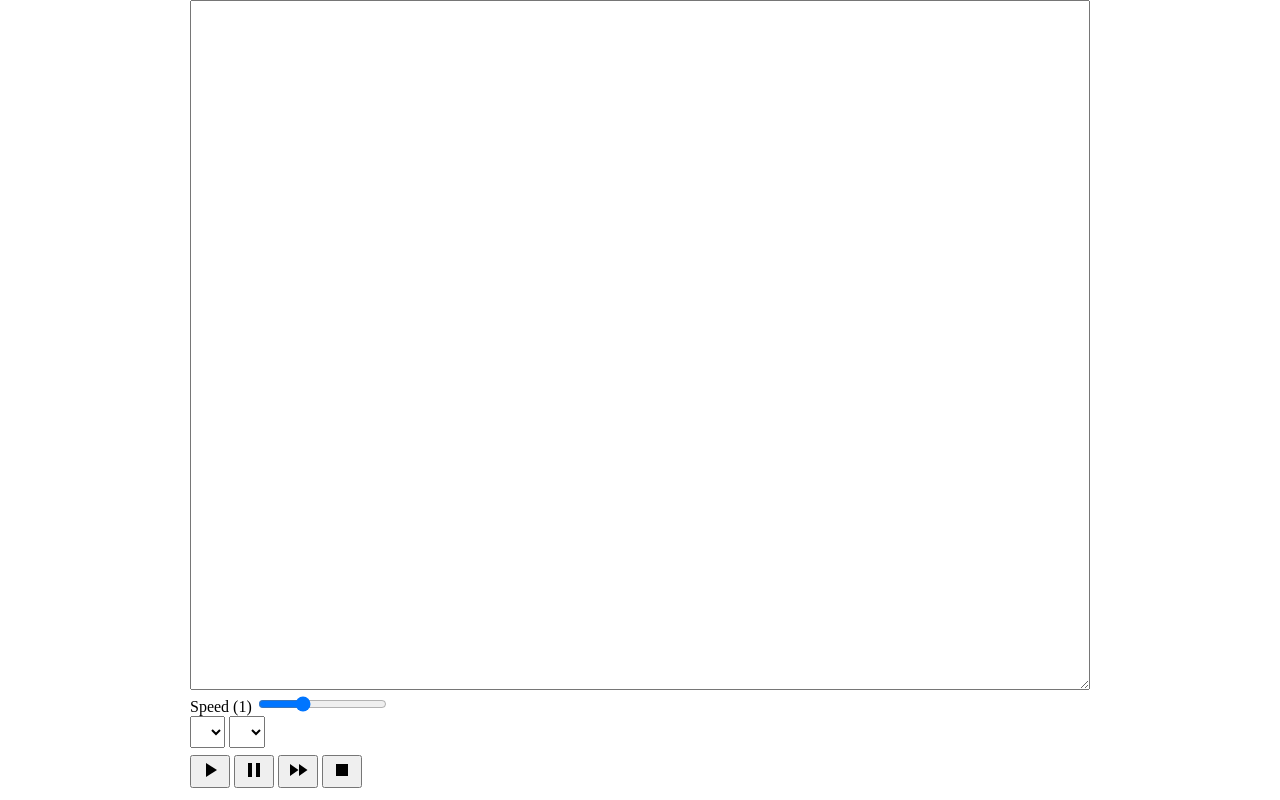
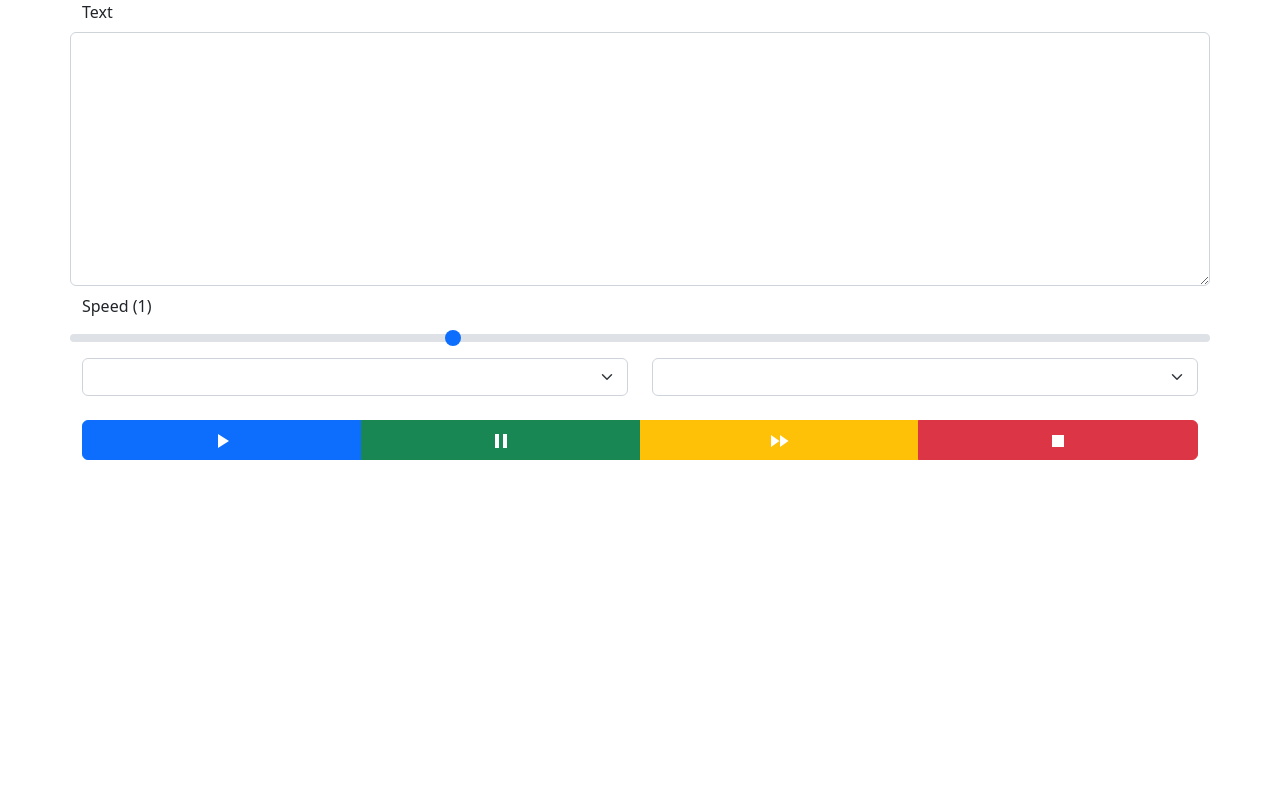
Before and after one commit to zuhairtaha/testing-pages, a website: page speech/index.html in a window 1280 px wide. Drawn offline with nearby package versions, Linux system fonts and the light colour scheme.

Commit message:
Use bootstrap

```diff
--- a/speech/index.html
+++ b/speech/index.html
@@ -3,61 +3,101 @@
   <head>
     <meta charset="utf-8" />
     <meta http-equiv="X-UA-Compatible" content="IE=edge,chrome=1" />
-    <meta name="viewport" content="width=device-width" />
+    <meta name="viewport" content="width=device-width, initial-scale=1" />
+    <link
+      href="https://cdn.jsdelivr.net/npm/bootstrap@5.2.2/dist/css/bootstrap.min.css"
+      rel="stylesheet"
+      integrity="sha384-Zenh87qX5JnK2Jl0vWa8Ck2rdkQ2Bzep5IDxbcnCeuOxjzrPF/et3URy9Bv1WTRi"
+      crossorigin="anonymous"
+    />
 
     <title>Speech synthesiser</title>
-
-    <link rel="stylesheet" href="style.css" />
   </head>
 
   <body>
-    <textarea id="txt" type="text" class="txt"></textarea>
-
-    <main>
-      <div id="speed-container">
-        <label for="rate">Speed (<span class="rate-value">1</span>) </label>
-        <input type="range" min="0.5" max="2" value="1" step="0.1" id="rate" />
+    <div class="container">
+      <!-- Textarea -->
+      <div class="row">
+        <label for="txt" class="form-label">Text</label>
+        <textarea
+          id="txt"
+          type="text"
+          class="txt form-control"
+          rows="10"
+        ></textarea>
       </div>
 
-      <select name="languages" title="languages"></select>
+      <!-- Speed -->
+      <div class="row mt-2 pb-2 bt-3">
+        <label for="customRange3" class="form-label"
+          >Speed (<span class="rate-value">1</span>)</label
+        >
+        <input
+          type="range"
+          class="form-range"
+          min="0.5"
+          max="2"
+          value="1"
+          step="0.1"
+          id="rate"
+        />
+      </div>
 
-      <select name="voice" title="voice"></select>
+      <!-- Language and voices -->
+      <div class="row pb-4">
+        <div class="col">
+          <select
+            class="form-select"
+            name="languages"
+            title="languages"
+          ></select>
+        </div>
+        <div class="col">
+          <select class="form-select" name="voice" title="voice"></select>
+        </div>
+      </div>
 
-      <div class="controls">
-        <button id="play" type="submit">
+      <!-- Buttons -->
+      <div class="row">
+        <div
+          class="btn-group"
+          role="group"
+          aria-label="Basic mixed styles example"
+        >
+          <button class="btn btn-primary" id="play" type="submit">
             <svg
               xmlns="http://www.w3.org/2000/svg"
               height="24px"
               viewBox="0 0 24 24"
               width="24px"
-            fill="#000000"
+              fill="#fff"
             >
               <path d="M0 0h24v24H0V0z" fill="none" />
               <path d="M8 5v14l11-7L8 5z" />
             </svg>
           </button>
 
-        <button id="pause" type="submit">
+          <button class="btn btn-success" id="pause" type="submit">
             <svg
               xmlns="http://www.w3.org/2000/svg"
               height="24px"
               viewBox="0 0 24 24"
               width="24px"
-            fill="#000000"
+              fill="#fff"
             >
               <path d="M0 0h24v24H0V0z" fill="none" />
               <path d="M6 19h4V5H6v14zm8-14v14h4V5h-4z" />
             </svg>
           </button>
 
-        <button id="resume" type="submit">
+          <button class="btn btn-warning" id="resume" type="submit">
             <svg
               xmlns="http://www.w3.org/2000/svg"
               enable-background="new 0 0 24 24"
               height="24px"
               viewBox="0 0 24 24"
               width="24px"
-            fill="#000000"
+              fill="#fff"
             >
               <g>
                 <rect fill="none" height="24" width="24" />
@@ -68,21 +108,26 @@
             </svg>
           </button>
 
-        <button id="cancel" type="submit">
+          <button class="btn btn-danger" id="cancel" type="submit">
             <svg
               xmlns="http://www.w3.org/2000/svg"
               height="24px"
               viewBox="0 0 24 24"
               width="24px"
-            fill="#000000"
+              fill="#fff"
             >
               <path d="M0 0h24v24H0V0z" fill="none" />
               <path d="M6 6h12v12H6V6z" />
             </svg>
           </button>
         </div>
-    </main>
-
+      </div>
+    </div>
+    <script
+      src="https://cdn.jsdelivr.net/npm/bootstrap@5.2.2/dist/js/bootstrap.bundle.min.js"
+      integrity="sha384-OERcA2EqjJCMA+/3y+gxIOqMEjwtxJY7qPCqsdltbNJuaOe923+mo//f6V8Qbsw3"
+      crossorigin="anonymous"
+    ></script>
     <script src="script.js"></script>
   </body>
 </html>
--- a/speech/script.js
+++ b/speech/script.js
@@ -213,8 +213,3 @@ languagesSelect.onchange = function () {
 textarea.oninput = function () {
   window.localStorage.setItem('text', textarea.value);
 };
-
-const main = /** @type {!HTMLElement} */ (document.querySelector('main'));
-
-// 100vhv - main height
-textarea.style.height = `calc(100vh - ${main.offsetHeight + 16}px)`;
--- a/speech/style.css
+++ /dev/null
@@ -1,32 +0,0 @@
-body,
-html {
-  margin: 0;
-}
-
-* {
-  box-sizing: border-box;
-}
-
-html {
-  height: 100%;
-}
-
-body {
-  margin: 0 auto;
-  width: 900px;
-}
-
-option[hidden] {
-  display: none;
-}
-
-textarea {
-  width: 100%;
-  height: 100%;
-  resize: both;
-}
-
-select {
-  padding: .5em;
-  margin-bottom: 0.5em;
-}
```
Lines whose indentation alone changed are shown as unchanged.
